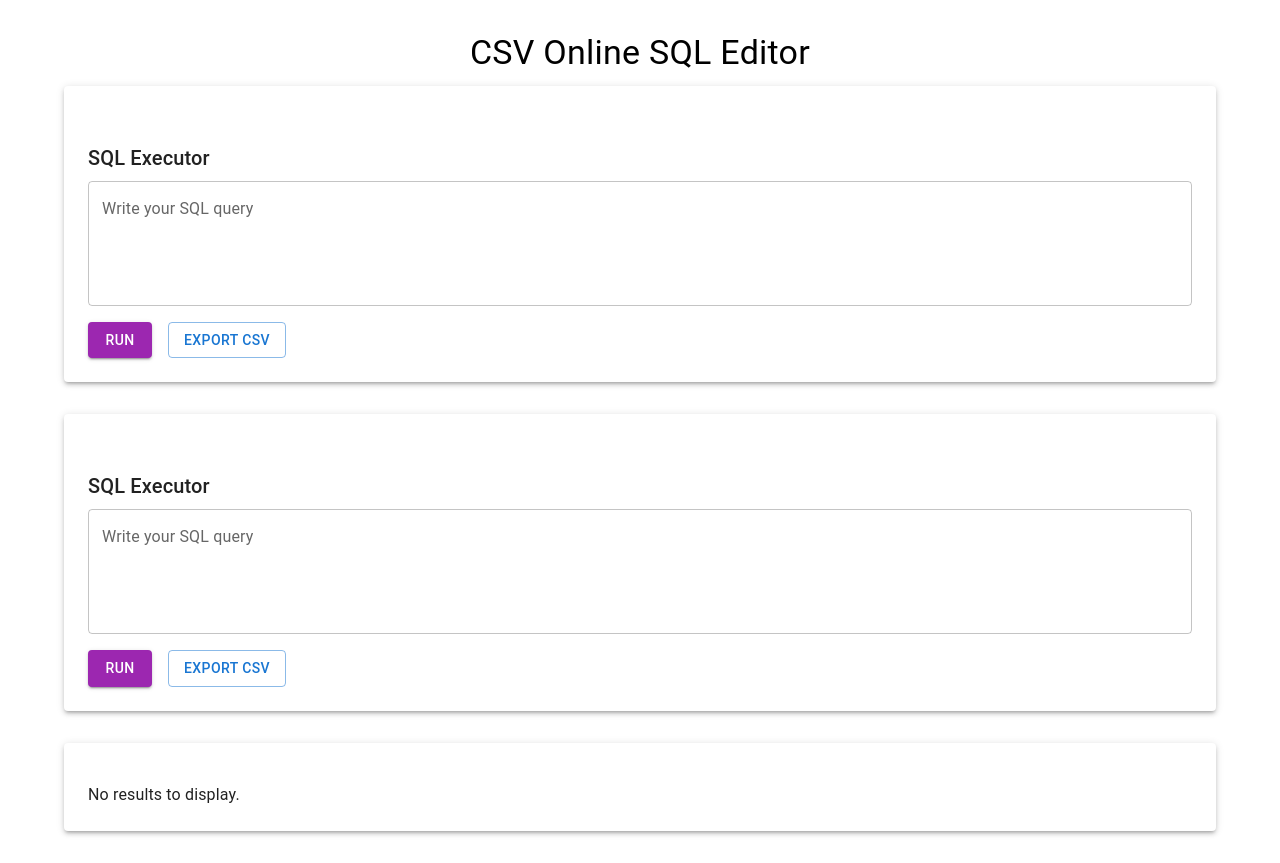
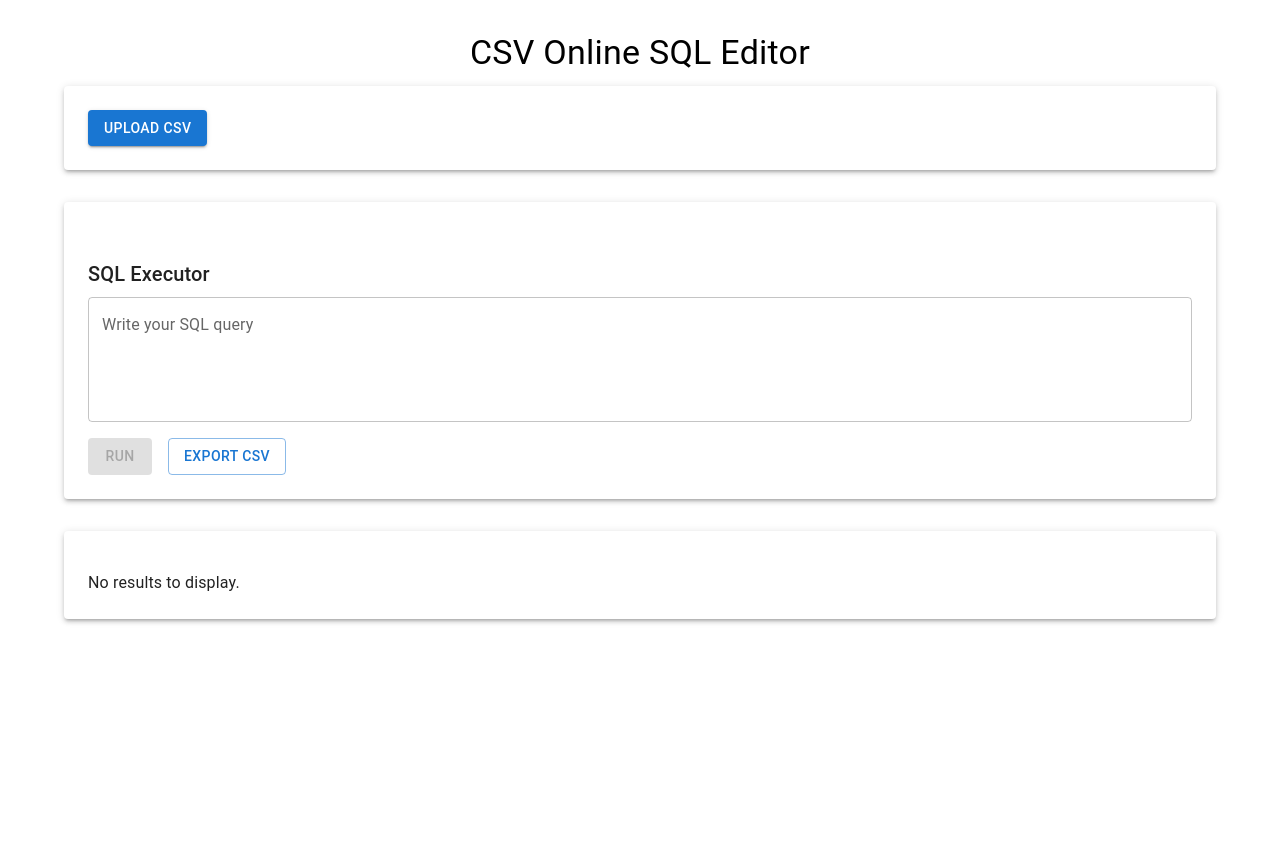
Before and after one commit to Kris040805/CSV-online-editor-frontend, a React (Create React App) app: page / in a window 1280 px wide. After the commit the page ends 800 px from the top, so only its background shows below. Built offline with nearby package versions, Linux system fonts and the light colour scheme.

Commit message:
frontend finished, so far everything works

```diff
--- a/src/components/FileUpload.tsx
+++ b/src/components/FileUpload.tsx
@@ -1,112 +1,105 @@
 import React, { useState } from "react";
 import {
-  Box,
   Button,
-  TextField,
-  Typography,
   Snackbar,
   Alert,
-  CircularProgress,
+  Dialog,
+  DialogTitle,
+  DialogActions,
+  DialogContent,
+  DialogContentText,
 } from "@mui/material";
-import { executeSql, exportCsv } from "../services/api";
+import { uploadCsv } from "../services/api";
 
-interface SqlExecutorProps {
+interface FileUploadProps {
+  setRows: (rows: any[]) => void;
   setHeaders: (headers: string[]) => void;
-  setRows: (rows: any[]) => void;
 }
 
-const SqlExecutor: React.FC<SqlExecutorProps> = ({ setHeaders, setRows }) => {
-  const [query, setQuery] = useState<string>("");
-  const [loading, setLoading] = useState(false);
-  const [message, setMessage] = useState("");
-  const [severity, setSeverity] = useState<"success" | "error">("success");
+const FileUpload: React.FC<FileUploadProps> = ({ setRows, setHeaders }) => {
+  const [file, setFile] = useState<File | null>(null);
+  const [openDialog, setOpenDialog] = useState(false);
+  const [snackbarMessage, setSnackbarMessage] = useState("");
+  const [snackbarSeverity, setSnackbarSeverity] =
+    useState<"success" | "error">("success");
   const [openSnackbar, setOpenSnackbar] = useState(false);
-  const [exporting, setExporting] = useState(false);
 
-  const handleExecute = async () => {
-    if (!query.trim()) {
-      setMessage("SQL query cannot be empty.");
-      setSeverity("error");
+  const handleOpenDialog = () => setOpenDialog(true);
+  const handleCloseDialog = () => setOpenDialog(false);
+
+  const handleFileChange = (event: React.ChangeEvent<HTMLInputElement>) => {
+    if (event.target.files && event.target.files[0]) {
+      setFile(event.target.files[0]);
+    }
+  };
+
+  const handleUpload = async () => {
+    if (!file) {
+      setSnackbarMessage("Please select a file.");
+      setSnackbarSeverity("error");
       setOpenSnackbar(true);
       return;
     }
 
     try {
-      setLoading(true);
-      const data = await executeSql(query);
+      const data = await uploadCsv(file); // използваме централен API service
+      setSnackbarMessage("File imported successfully!");
+      setSnackbarSeverity("success");
+      setOpenSnackbar(true);
+      setOpenDialog(false);
 
-      if (data.type === "SELECT") {
-        const headers = data.rows.length > 0 ? Object.keys(data.rows[0]) : [];
-        setHeaders(headers);
-        setRows(data.rows || []);
-        setMessage(`Query executed. Returned ${data.rowsCount} rows.`);
-      } else {
-        setHeaders([]);
-        setRows([]);
-        setMessage(`${data.type} executed successfully. Affected rows: ${data.affectedRows}`);
-      }
+      // След upload, нулираме резултатите от SQL
+      setRows([]);
+      setHeaders([]);
 
-      setSeverity("success");
-    } catch (error: any) {
-      console.error(error);
-      setMessage(error.response?.data?.error || "SQL execution failed.");
-      setSeverity("error");
-    } finally {
-      setLoading(false);
-      setOpenSnackbar(true);
-    }
-  };
-
-  const handleExport = async () => {
-    setExporting(true);
-    try {
-      const csvData = await exportCsv("current");
-      const blob = new Blob([csvData], { type: "text/csv" });
-      const url = URL.createObjectURL(blob);
-      const link = document.createElement("a");
-      link.href = url;
-      link.download = "export.csv";
-      link.click();
-      URL.revokeObjectURL(url);
-      setMessage("CSV exported successfully!");
-      setSeverity("success");
+      // Ако backend върне данни за таблицата, можем да ги сетнем тук:
+      // setRows(data.rows || []);
+      // setHeaders(data.headers || []);
     } catch (error) {
-      console.error(error);
-      setMessage("CSV export failed.");
-      setSeverity("error");
-    } finally {
-      setExporting(false);
+      setSnackbarMessage("Upload error.");
+      setSnackbarSeverity("error");
       setOpenSnackbar(true);
     }
   };
 
   return (
-    <Box mt={4}>
-      <Typography variant="h6" gutterBottom>SQL Executor</Typography>
-      <TextField
-        label="Write your SQL query"
-        multiline
-        minRows={4}
-        fullWidth
-        value={query}
-        onChange={(e) => setQuery(e.target.value)}
-        variant="outlined"
-      />
+    <>
+      <Button variant="contained" onClick={handleOpenDialog}>
+        Upload CSV
+      </Button>
 
-      <Box mt={2} display="flex" alignItems="center" gap={2}>
-        <Button variant="contained" color="secondary" onClick={handleExecute} disabled={loading}>RUN</Button>
-        {loading && <CircularProgress size={24} />}
-        <Button variant="outlined" color="primary" onClick={handleExport} disabled={exporting}>Export CSV</Button>
-        {exporting && <CircularProgress size={24} />}
-      </Box>
+      <Dialog open={openDialog} onClose={handleCloseDialog}>
+        <DialogTitle>Upload CSV File</DialogTitle>
+        <DialogContent>
+          <DialogContentText>
+            Select a CSV file from your computer.
+          </DialogContentText>
+          <input
+            type="file"
+            accept=".csv"
+            onChange={handleFileChange}
+            style={{ marginTop: 16 }}
+          />
+        </DialogContent>
+        <DialogActions>
+          <Button onClick={handleCloseDialog}>Cancel</Button>
+          <Button variant="contained" onClick={handleUpload}>
+            Upload
+          </Button>
+        </DialogActions>
+      </Dialog>
 
-      <Snackbar open={openSnackbar} autoHideDuration={4000} onClose={() => setOpenSnackbar(false)}>
-        <Alert severity={severity} onClose={() => setOpenSnackbar(false)} sx={{ width: "100%" }}>
-          {message}
+      <Snackbar
+        open={openSnackbar}
+        autoHideDuration={4000}
+        onClose={() => setOpenSnackbar(false)}
+      >
+        <Alert severity={snackbarSeverity} sx={{ width: "100%" }}>
+          {snackbarMessage}
         </Alert>
       </Snackbar>
-    </Box>
+    </>
   );
 };
 
-export default SqlExecutor;
+export default FileUpload;
--- a/src/components/ResultsTable.tsx
+++ b/src/components/ResultsTable.tsx
@@ -33,9 +33,9 @@ const ResultsTable: React.FC<ResultsTableProps> = ({ rows }) => {
         </TableHead>
         <TableBody>
           {rows.map((row, i) => (
-            <TableRow key={i} hover>
+            <TableRow key={i} hover sx={{ bgcolor: i % 2 === 0 ? "#f9f9f9" : "white" }}>
               {headers.map((header) => (
-                <TableCell key={header}>{row[header]?.toString()}</TableCell>
+                <TableCell key={header} sx={{ border: "1px solid #ddd" }}>{row[header]?.toString()}</TableCell>
               ))}
             </TableRow>
           ))}
--- a/src/components/SqlExecutor.tsx
+++ b/src/components/SqlExecutor.tsx
@@ -71,7 +71,7 @@ const SqlExecutor: React.FC<SqlExecutorProps> = ({ setHeaders, setRows }) => {
     setExporting(true);
     try {
       // Изпращаме tableName "current" – backend да реши коя таблица
-      const csvData = await exportCsv("current");
+      const csvData = await exportCsv("temporary_table");
 
       // Създаваме Blob и trigger на download
       const blob = new Blob([csvData], { type: "text/csv" });
@@ -117,7 +117,7 @@ const SqlExecutor: React.FC<SqlExecutorProps> = ({ setHeaders, setRows }) => {
           variant="contained"
           color="secondary"
           onClick={handleExecute}
-          disabled={loading}
+          disabled={loading || !query.trim()}
         >
           RUN
         </Button>
```
